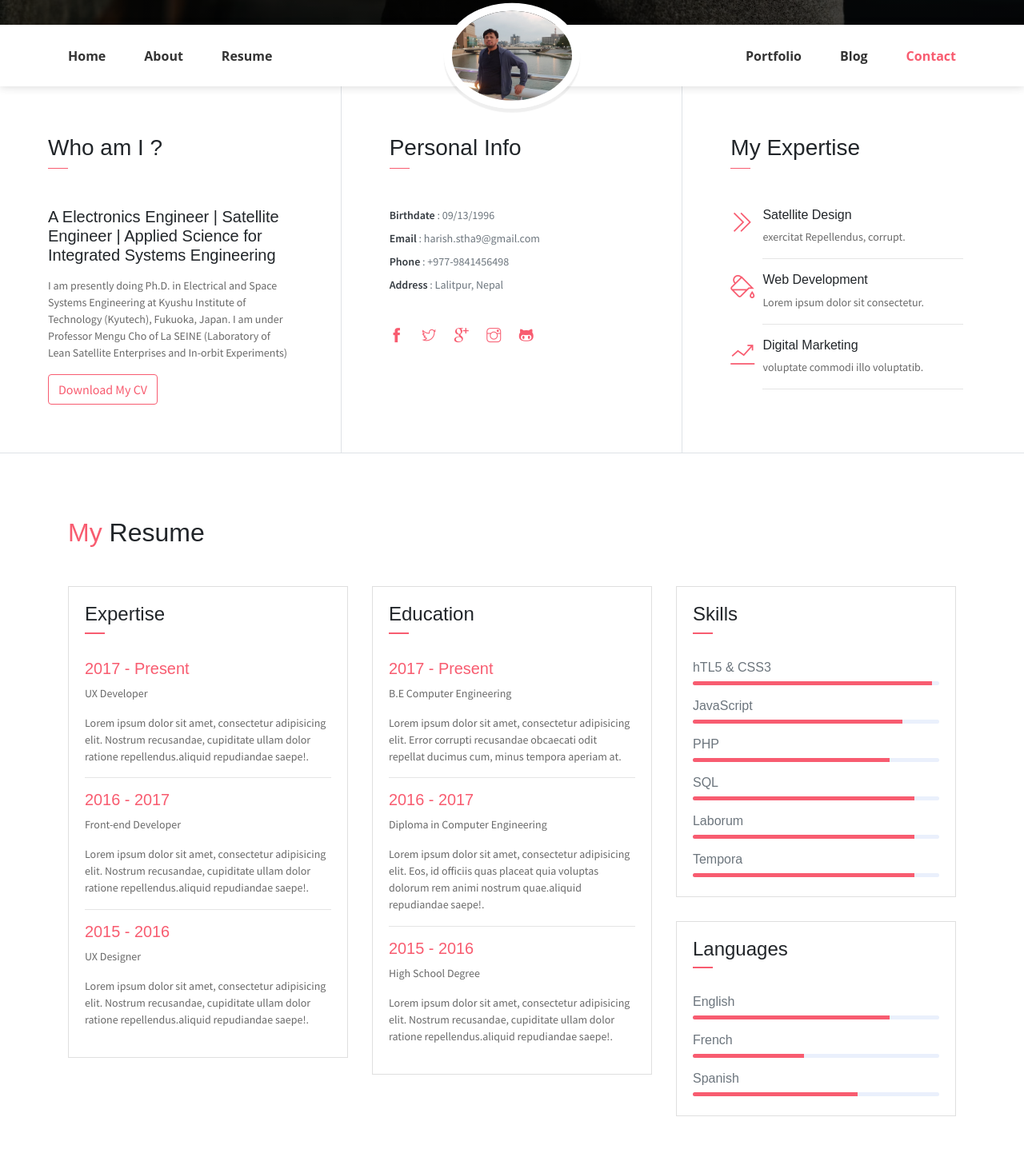
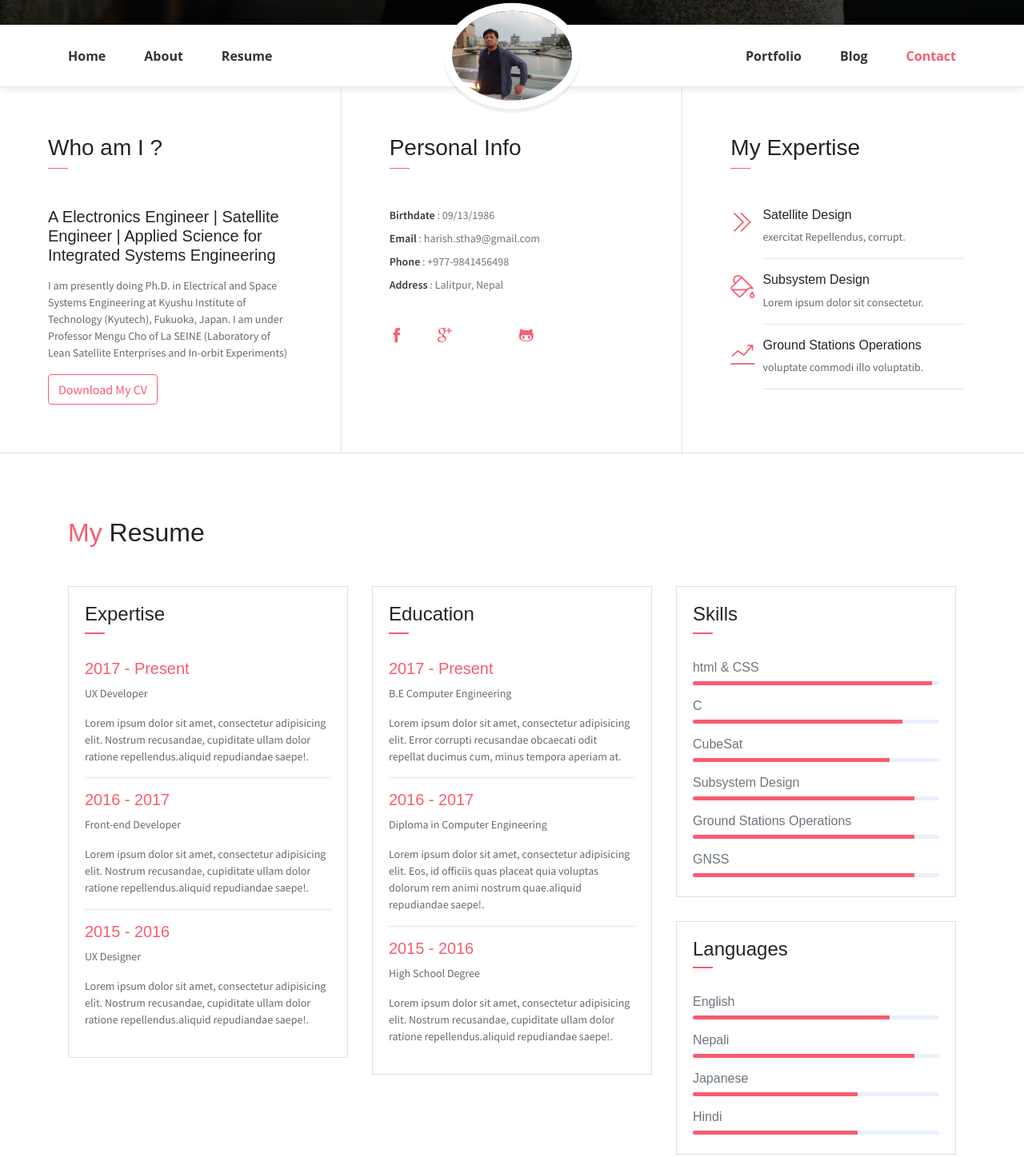
Before and after one commit to Sudipofficial4/Hari-Sir-Portofolio, a website: page johndoe/public_html/index.html in a window 1280 px wide. Shown: the part 609-2056 px from the top of the page at 80% size. Drawn offline with Linux system fonts and the light colour scheme.

Commit message:
Modifications in personal Details

```diff
--- a/johndoe/public_html/index.html
+++ b/johndoe/public_html/index.html
@@ -21,15 +21,14 @@
             <ul class="social-icons pt-3">
                 <li class="social-item"><a class="social-link text-light" href="https://www.facebook.com/harish.stha"
                         target="_blank"><i class="ti-facebook" aria-hidden="true"></i></a></li>
-                <li class="social-item"><a class="social-link text-light" href="#"><i class="ti-twitter"
-                            aria-hidden="true"></i></a></li>
                 <li class="social-item"><a class="social-link text-light"
                         href="https://www.researchgate.net/profile/Hari-Shrestha-6"><i class="ti-google"
                             aria-hidden="true"></i></a></li>
-                <li class="social-item"><a class="social-link text-light" href="#"><i class="ti-instagram"
-                            aria-hidden="true"></i></a></li>
-                <li class="social-item"><a class="social-link text-light" href="#"><i class="ti-github"
-                            aria-hidden="true"></i></a></li>
+                <li class="social-item"><a class="social-link text-light"
+                        href="https://www.linkedin.com/in/harish-shrestha-ba87495b?utm_source=share&utm_campaign=share_via&utm_content=profile&utm_medium=ios_app"><i
+                            class="ti-LinkedIn" aria-hidden="true"></i></a></li>
+                <li class="social-item"><a class="social-link text-light" href="https://github.com/20210709-harish"><i
+                            class="ti-github" aria-hidden="true"></i></a></li>
             </ul>
             <div class="header-content">
                 <h4 class="header-subtitle">Namaste, I am</h4>
@@ -96,7 +95,7 @@
                 <h3 class="font-weight-light">Personal Info</h3>
                 <span class="line mb-5"></span>
                 <ul class="mt40 info list-unstyled">
-                    <li><span>Birthdate</span> : 09/13/1996</li>
+                    <li><span>Birthdate</span> : 09/13/1986</li>
                     <li><span>Email</span> : harish.stha9@gmail.com</li>
                     <li><span>Phone</span> : +977-9841456498</li>
                     <li><span>Address</span> : Lalitpur, Nepal</li>
@@ -104,15 +103,14 @@
                 <ul class="social-icons pt-3">
                     <li class="social-item"><a class="social-link" href="https://www.facebook.com/harish.stha"><i
                                 class="ti-facebook" aria-hidden="true"></i></a></li>
-                    <li class="social-item"><a class="social-link" href="#"><i class="ti-twitter"
-                                aria-hidden="true"></i></a></li>
                     <li class="social-item"><a class="social-link"
                             href="https://www.researchgate.net/profile/Hari-Shrestha-6"><i class="ti-google"
                                 aria-hidden="true"></i></a></li>
-                    <li class="social-item"><a class="social-link" href="#"><i class="ti-instagram"
-                                aria-hidden="true"></i></a></li>
-                    <li class="social-item"><a class="social-link" href="#"><i class="ti-github"
-                                aria-hidden="true"></i></a></li>
+                    <li class="social-item"><a class="social-link"
+                            href="https://www.linkedin.com/in/harish-shrestha-ba87495b?utm_source=share&utm_campaign=share_via&utm_content=profile&utm_medium=ios_app"><i
+                                class="ti-LinkedIn" aria-hidden="true"></i></a></li>
+                    <li class="social-item"><a class="social-link" href="https://github.com/20210709-harish"><i
+                                class="ti-github" aria-hidden="true"></i></a></li>
                 </ul>
             </div>
             <div class="col-lg-4 about-card">
@@ -129,7 +127,7 @@
                 <div class="row">
                     <div class="col-1 text-danger pt-1"><i class="ti-paint-bucket icon-lg"></i></div>
                     <div class="col-10 ml-auto mr-3">
-                        <h6>Web Development</h6>
+                        <h6>Subsystem Design</h6>
                         <p class="subtitle">Lorem ipsum dolor sit consectetur.</p>
                         <hr>
                     </div>
@@ -137,7 +135,7 @@
                 <div class="row">
                     <div class="col-1 text-danger pt-1"><i class="ti-stats-up icon-lg"></i></div>
                     <div class="col-10 ml-auto mr-3">
-                        <h6>Digital Marketing</h6>
+                        <h6>Ground Stations Operations</h6>
                         <p class="subtitle">voluptate commodi illo voluptatib.</p>
                         <hr>
                     </div>
@@ -214,35 +212,39 @@
                             </div>
                         </div>
                         <div class="card-body pb-2">
-                            <h6>hTL5 &amp; CSS3</h6>
+                            <h6>html
+
+</html>
+
+</HTML> &amp; CSS</h6>
 <div class="progress mb-3">
-                                <div class="progress-bar bg-danger" role="progressbar" style="width: 97%"
-                                    aria-valuenow="25" aria-valuemin="0" aria-valuemax="100"></div>
+    <div class="progress-bar bg-danger" role="progressbar" style="width: 97%" aria-valuenow="25" aria-valuemin="0"
+        aria-valuemax="100"></div>
 </div>
-                            <h6>JavaScript</h6>
+<h6>C</h6>
 <div class="progress mb-3">
-                                <div class="progress-bar bg-danger" role="progressbar" style="width: 85%"
-                                    aria-valuenow="25" aria-valuemin="0" aria-valuemax="100"></div>
+    <div class="progress-bar bg-danger" role="progressbar" style="width: 85%" aria-valuenow="25" aria-valuemin="0"
+        aria-valuemax="100"></div>
 </div>
-                            <h6>PHP</h6>
+<h6>CubeSat</h6>
 <div class="progress mb-3">
-                                <div class="progress-bar bg-danger" role="progressbar" style="width: 80%"
-                                    aria-valuenow="50" aria-valuemin="0" aria-valuemax="100"></div>
+    <div class="progress-bar bg-danger" role="progressbar" style="width: 80%" aria-valuenow="50" aria-valuemin="0"
+        aria-valuemax="100"></div>
 </div>
-                            <h6>SQL</h6>
+<h6>Subsystem Design</h6>
 <div class="progress mb-3">
-                                <div class="progress-bar bg-danger" role="progressbar" style="width: 90%"
-                                    aria-valuenow="75" aria-valuemin="0" aria-valuemax="100"></div>
+    <div class="progress-bar bg-danger" role="progressbar" style="width: 90%" aria-valuenow="75" aria-valuemin="0"
+        aria-valuemax="100"></div>
 </div>
-                            <h6>Laborum</h6>
+<h6>Ground Stations Operations</h6>
 <div class="progress mb-3">
-                                <div class="progress-bar bg-danger" role="progressbar" style="width: 90%"
-                                    aria-valuenow="75" aria-valuemin="0" aria-valuemax="100"></div>
+    <div class="progress-bar bg-danger" role="progressbar" style="width: 90%" aria-valuenow="75" aria-valuemin="0"
+        aria-valuemax="100"></div>
 </div>
-                            <h6>Tempora</h6>
+<h6>GNSS</h6>
 <div class="progress mb-3">
-                                <div class="progress-bar bg-danger" role="progressbar" style="width: 90%"
-                                    aria-valuenow="75" aria-valuemin="0" aria-valuemax="100"></div>
+    <div class="progress-bar bg-danger" role="progressbar" style="width: 90%" aria-valuenow="75" aria-valuemin="0"
+        aria-valuemax="100"></div>
 </div>
 </div>
 </div>
@@ -256,18 +258,23 @@
     <div class="card-body pb-2">
         <h6>English</h6>
         <div class="progress mb-3">
-                                <div class="progress-bar bg-danger" role="progressbar" style="width: 80%"
-                                    aria-valuenow="25" aria-valuemin="0" aria-valuemax="100"></div>
+            <div class="progress-bar bg-danger" role="progressbar" style="width: 80%" aria-valuenow="25"
+                aria-valuemin="0" aria-valuemax="100"></div>
         </div>
-                            <h6>French</h6>
+        <h6>Nepali</h6>
         <div class="progress mb-3">
-                                <div class="progress-bar bg-danger" role="progressbar" style="width: 45%"
-                                    aria-valuenow="25" aria-valuemin="0" aria-valuemax="100"></div>
+            <div class="progress-bar bg-danger" role="progressbar" style="width: 90%" aria-valuenow="90"
+                aria-valuemin="0" aria-valuemax="100"></div>
         </div>
-                            <h6>Spanish</h6>
+        <h6>Japanese</h6>
         <div class="progress mb-3">
-                                <div class="progress-bar bg-danger" role="progressbar" style="width: 67%"
-                                    aria-valuenow="50" aria-valuemin="0" aria-valuemax="100"></div>
+            <div class="progress-bar bg-danger" role="progressbar" style="width: 67%" aria-valuenow="50"
+                aria-valuemin="0" aria-valuemax="100"></div>
+        </div>
+        <h6>Hindi</h6>
+        <div class="progress mb-3">
+            <div class="progress-bar bg-danger" role="progressbar" style="width: 67%" aria-valuenow="50"
+                aria-valuemin="0" aria-valuemax="100"></div>
         </div>
     </div>
 </div>
@@ -801,8 +808,7 @@
                             <input class="form-control" type="email" placeholder="Email *" required>
                         </div>
                         <div class="form-group">
-                                <textarea class="form-control" id=" placeholder=" Message *" rows="7"
-                                    required></textarea>
+                            <textarea class="form-control" id=" placeholder=" Message *" rows="7" required></textarea>
                         </div>
                         <div class="form-group ">
                             <button type="submit" class="form-control btn btn-primary">Send Message</button>
@@ -860,9 +866,9 @@
     <div class="container">
         <p class="small mb-0 text-light">
             &copy;
-                <script>document.write(new Date().getFullYear())</script> Created With <i
-                    class="ti-heart text-danger"></i> By <a href="http://devcrud.com" target="_blank"><span
-                        class="text-danger" title="Bootstrap 4 Themes and Dashboards">DevCRUD</span></a>
+            <script>document.write(new Date().getFullYear())</script> Created With <i class="ti-heart text-danger"></i>
+            By <a href="http://devcrud.com" target="_blank"><span class="text-danger"
+                    title="Bootstrap 4 Themes and Dashboards">DevCRUD</span></a>
         </p>
     </div>
 </footer>
```
Lines whose indentation alone changed are shown as unchanged.
